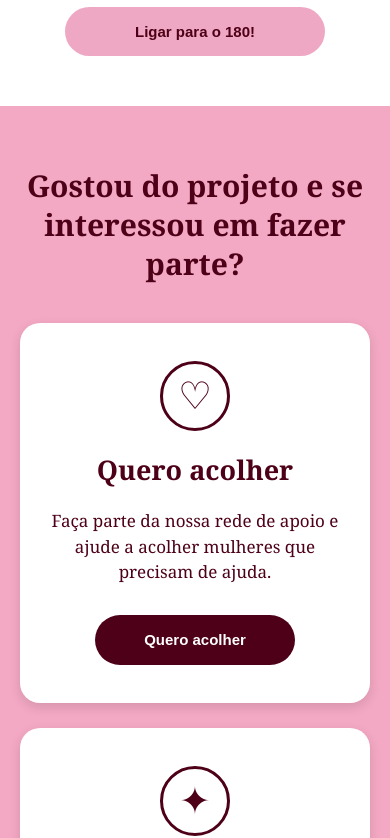
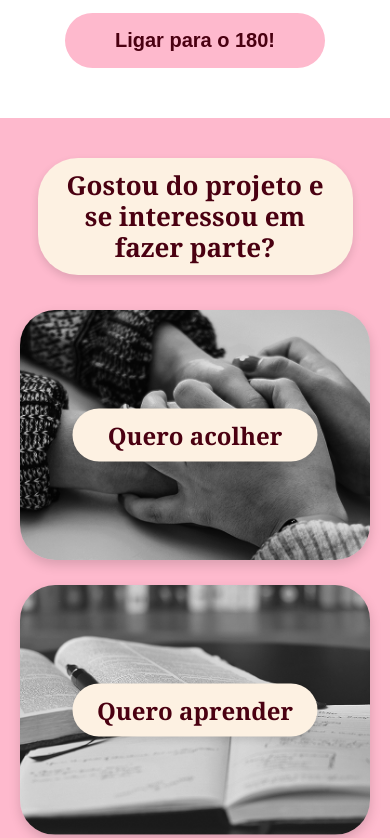
Before and after one commit to karinycapanema/AcolhEla, a Vue app: page / in a window 390 px wide. Shown: the part 3913-4751 px from the top of the page. Built offline with nearby package versions, Linux system fonts and the light colour scheme.

Commit message:
Ajustes CSS sections ajudar e participar

```diff
--- a/src/components/home/AjudaSection.vue
+++ b/src/components/home/AjudaSection.vue
@@ -40,10 +40,6 @@
 
 <style scoped>
 
-/* =========================
-   SEÇÃO
-   ========================= */
-
 .ajuda-section {
   width: 100%;
 
@@ -51,11 +47,6 @@
 
   background-color: #ffffff;
 }
-
-
-/* =========================
-   CONTEÚDO
-   ========================= */
 
 .ajuda-conteudo {
   width: 100%;
@@ -71,11 +62,6 @@
 
   gap: 60px;
 }
-
-
-/* =========================
-   ÍCONE
-   ========================= */
 
 .ajuda-icone {
   display: flex;
@@ -117,11 +103,6 @@
   font-weight: bold;
 }
 
-
-/* =========================
-   TEXTO
-   ========================= */
-
 .ajuda-texto {
   display: flex;
 
@@ -136,11 +117,11 @@
 .ajuda-texto h2 {
   margin: 0;
 
-  color: #4d0017;
+  color: #4A0011;
 
   font-family: Georgia, "Times New Roman", serif;
 
-  font-size: 38px;
+  font-size: 50px;
 
   font-weight: bold;
 
@@ -151,19 +132,14 @@
 .ajuda-texto p {
   margin: 10px 0 30px;
 
-  color: #4d0017;
+  color: #4A0011;
 
   font-family: Georgia, "Times New Roman", serif;
 
-  font-size: 34px;
+  font-size: 40px;
 
   font-weight: bold;
 }
-
-
-/* =========================
-   BOTÕES
-   ========================= */
 
 .ajuda-botoes {
   display: flex;
@@ -200,35 +176,24 @@
 }
 
 
-/* Botão denunciar */
+.btn-denunciar {
+  background-color: #4A0011;
 
-.btn-denunciar {
-  background-color: #4d0017;
-
-  color: #ffffff;
+  color: #FEB9CD;
 }
 
 
-/* Botão 180 */
+.btn-180 {
+  background-color: #FEB9CD;
 
-.btn-180 {
-  background-color: #efa8c3;
-
-  color: #4d0017;
+  color: #4A0011;
 }
-
-
-/* Efeito */
 
 .btn-denunciar:hover,
 .btn-180:hover {
   transform: scale(1.05);
 }
 
-
-/* =========================
-   TABLET
-   ========================= */
 
 @media (max-width: 900px) {
 
@@ -263,11 +228,6 @@
   }
 
 }
-
-
-/* =========================
-   CELULAR
-   ========================= */
 
 @media (max-width: 650px) {
 
@@ -309,7 +269,7 @@
   .btn-180 {
     width: 260px;
 
-    font-size: 15px;
+    font-size: 20px;
   }
 
 }
--- a/src/components/home/ParticiparSection.vue
+++ b/src/components/home/ParticiparSection.vue
@@ -1,59 +1,42 @@
 <template>
   <section class="participar-section">
 
-    <h2>
-      Gostou do projeto e se interessou em fazer parte?
-    </h2>
+    <!-- TÍTULO -->
+    <div class="participar-titulo">
+      <h2>Gostou do projeto e se interessou em fazer parte?</h2>
+    </div>
 
+    <!-- CARDS -->
     <div class="participar-cards">
 
-      <!-- QUERO ACOLHER -->
-      <div class="participar-card">
+      <!-- CARD ACOLHER -->
+      <RouterLink to="/acolher" class="participar-card">
 
-        <div class="participar-icone">
-          ♡
+        <img
+          src="/img/acolher.png"
+          alt="Quero acolher"
+        >
+
+        <div class="participar-texto">
+          Quero acolher
         </div>
 
-        <h3>Quero acolher</h3>
-
-        <p>
-          Faça parte da nossa rede de apoio e ajude
-          a acolher mulheres que precisam de ajuda.
-        </p>
-
-        <RouterLink
-          to="/cadastro-acolher"
-          class="btn-participar"
-        >
-          Quero acolher
-        </RouterLink>
-
-      </div>
+      </RouterLink>
 
 
-      <!-- QUERO ME CAPACITAR -->
-      <div class="participar-card">
+      <!-- CARD APRENDER -->
+      <RouterLink to="/capacitar" class="participar-card">
 
-        <div class="participar-icone">
-          ✦
+        <img
+          src="/img/aprender.png"
+          alt="Quero aprender"
+        >
+
+        <div class="participar-texto">
+          Quero aprender
         </div>
 
-        <h3>Quero me capacitar</h3>
-
-        <p>
-          Aprenda mais sobre violência contra a
-          mulher e descubra como oferecer um
-          acolhimento seguro e adequado.
-        </p>
-
-        <RouterLink
-          to="/capacitar"
-          class="btn-participar"
-        >
-          Quero me capacitar para acolher
-        </RouterLink>
-
-      </div>
+      </RouterLink>
 
     </div>
 
@@ -69,10 +52,11 @@
 
 .participar-section {
   width: 100%;
+  padding: 55px 6% 60px;
 
-  padding: 80px 6%;
+  background-color: #FEB9CD;
 
-  background-color: #f3a8c3;
+  box-sizing: border-box;
 }
 
 
@@ -80,20 +64,35 @@
    TÍTULO
    ========================= */
 
-.participar-section h2 {
+.participar-titulo {
+  width: fit-content;
+
   margin: 0 auto 55px;
 
-  text-align: center;
+  padding: 12px 32px;
 
-  color: #4d0017;
+  background-color: #FDF1E2;
+
+  border-radius: 40px;
+
+  box-shadow: 0 4px 8px rgba(0, 0, 0, 0.12);
+}
+
+
+.participar-titulo h2 {
+  margin: 0;
+
+  color: #4A0011;
 
   font-family: Georgia, "Times New Roman", serif;
 
-  font-size: 42px;
+  font-size: 38px;
 
   font-weight: bold;
 
-  line-height: 1.3;
+  line-height: 1.2;
+
+  text-align: center;
 }
 
 
@@ -103,8 +102,7 @@
 
 .participar-cards {
   width: 100%;
-
-  max-width: 1050px;
+  max-width: 1100px;
 
   margin: 0 auto;
 
@@ -112,9 +110,9 @@
 
   justify-content: center;
 
-  align-items: stretch;
+  align-items: center;
 
-  gap: 40px;
+  gap: 55px;
 }
 
 
@@ -123,141 +121,89 @@
    ========================= */
 
 .participar-card {
-  width: 480px;
+  position: relative;
 
-  min-height: 430px;
+  width: 500px;
+  height: 290px;
 
-  padding: 40px 45px;
+  overflow: hidden;
 
-  background-color: #ffffff;
+  border-radius: 35px;
 
-  border-radius: 20px;
+  text-decoration: none;
 
-  display: flex;
+  display: block;
 
-  flex-direction: column;
+  box-shadow: 0 5px 12px rgba(0, 0, 0, 0.15);
 
-  align-items: center;
-
-  justify-content: center;
-
-  text-align: center;
-
-  box-shadow: 0 4px 12px rgba(0, 0, 0, 0.12);
-
-  transition: 0.2s ease;
-}
-
-
-.participar-card:hover {
-  transform: translateY(-5px);
-
-  box-shadow: 0 7px 18px rgba(0, 0, 0, 0.16);
+  transition: transform 0.25s ease;
 }
 
 
 /* =========================
-   ÍCONE
+   IMAGEM
    ========================= */
 
-.participar-icone {
-  width: 80px;
+.participar-card img {
+  width: 100%;
+  height: 100%;
 
-  height: 80px;
+  display: block;
 
-  margin-bottom: 20px;
+  object-fit: cover;
 
-  border: 3px solid #4d0017;
+  filter: grayscale(100%);
 
-  border-radius: 50%;
-
-  display: flex;
-
-  align-items: center;
-
-  justify-content: center;
-
-  color: #4d0017;
-
-  font-size: 45px;
-
-  line-height: 1;
+  transition: transform 0.3s ease;
 }
 
 
 /* =========================
-   TÍTULO DOS CARDS
+   TEXTO SOBRE A IMAGEM
    ========================= */
 
-.participar-card h3 {
-  margin: 0 0 20px;
+.participar-texto {
+  position: absolute;
 
-  color: #4d0017;
+  top: 50%;
+  left: 50%;
+
+  transform: translate(-50%, -50%);
+
+  width: 70%;
+
+  padding: 12px 25px;
+
+  background-color: #FDF1E2;
+
+  color: #4A0011;
+
+  border-radius: 35px;
 
   font-family: Georgia, "Times New Roman", serif;
 
   font-size: 30px;
 
   font-weight: bold;
+
+  text-align: center;
+
+  box-sizing: border-box;
+
+  box-shadow: 0 3px 7px rgba(0, 0, 0, 0.12);
 }
 
 
 /* =========================
-   TEXTO
+   EFEITO AO PASSAR O MOUSE
    ========================= */
 
-.participar-card p {
-  max-width: 370px;
-
-  margin: 0 0 30px;
-
-  color: #4d0017;
-
-  font-family: Georgia, "Times New Roman", serif;
-
-  font-size: 19px;
-
-  line-height: 1.5;
+.participar-card:hover {
+  transform: translateY(-5px);
 }
 
-
-/* =========================
-   BOTÃO
-   ========================= */
-
-.btn-participar {
-  display: flex;
-
-  align-items: center;
-
-  justify-content: center;
-
-  min-width: 220px;
-
-  min-height: 50px;
-
-  padding: 14px 25px;
-
-  background-color: #4d0017;
-
-  color: #ffffff;
-
-  border-radius: 28px;
-
-  font-family: Arial, sans-serif;
-
-  font-size: 16px;
-
-  font-weight: 600;
-
-  text-decoration: none;
-
-  transition: 0.2s ease;
-}
-
-
-.btn-participar:hover {
-  transform: scale(1.05);
+.participar-card:hover img {
+  transform: scale(1.04);
 }
 
 
@@ -267,22 +213,30 @@
 
 @media (max-width: 1000px) {
 
+  .participar-section {
+    padding: 50px 5%;
+  }
+
+  .participar-titulo {
+    margin-bottom: 40px;
+  }
+
+  .participar-titulo h2 {
+    font-size: 32px;
+  }
+
   .participar-cards {
-    gap: 25px;
+    gap: 30px;
   }
 
   .participar-card {
-    width: 45%;
-
-    min-height: 400px;
-
-    padding: 30px;
+    width: 45vw;
+    height: 260px;
   }
 
-  .participar-section h2 {
-    font-size: 36px;
+  .participar-texto {
+    font-size: 26px;
   }
-
 }
 
 
@@ -293,55 +247,41 @@
 @media (max-width: 700px) {
 
   .participar-section {
-    padding: 60px 20px;
+    padding: 40px 20px 50px;
   }
 
-  .participar-section h2 {
-    font-size: 30px;
+  .participar-titulo {
+    width: 90%;
 
-    margin-bottom: 40px;
+    padding: 12px 20px;
+
+    margin-bottom: 35px;
+  }
+
+  .participar-titulo h2 {
+    font-size: 26px;
   }
 
   .participar-cards {
     flex-direction: column;
-
-    align-items: center;
 
     gap: 25px;
   }
 
   .participar-card {
     width: 100%;
+    max-width: 500px;
 
-    max-width: 400px;
-
-    min-height: 380px;
-
-    padding: 30px 25px;
+    height: 250px;
   }
 
-  .participar-card h3 {
-    font-size: 27px;
+  .participar-texto {
+    width: 70%;
+
+    font-size: 24px;
+
+    padding: 10px 15px;
   }
-
-  .participar-card p {
-    font-size: 17px;
-  }
-
-  .participar-icone {
-    width: 70px;
-
-    height: 70px;
-
-    font-size: 38px;
-  }
-
-  .btn-participar {
-    min-width: 200px;
-
-    font-size: 15px;
-  }
-
 }
 
 </style>
```
Also changed, not shown: public/img/aprender.png (renamed from public/img/capacitar.png).
